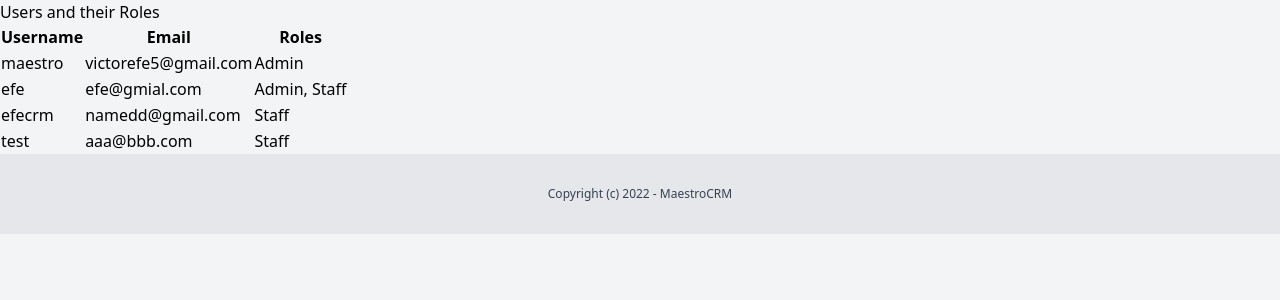
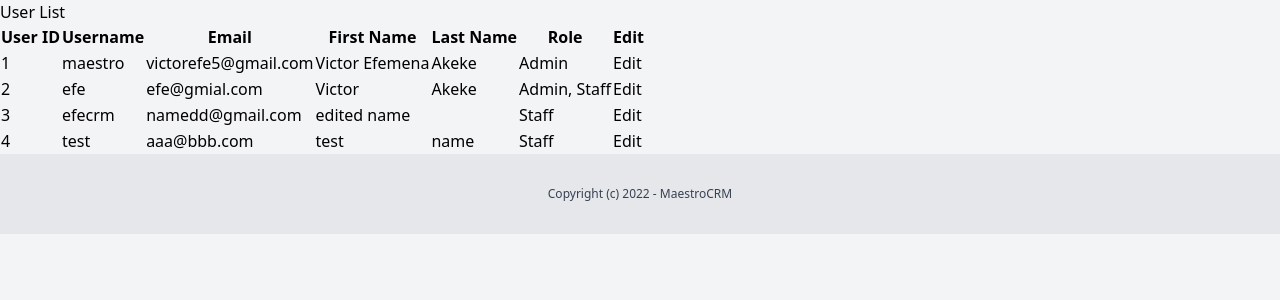
Before and after one commit to flyefe/MaestroCRM, a Django app: page /users/ in a window 1280 px wide. Shown: the part 72-372 px from the top of the page. Run offline with Django 5.2, Linux system fonts and the light colour scheme; a user stored in the database is signed in; data comes from the database, SQL or seed files in the repository; both versions use the stored data as it was after the commit; style sheets or scripts are compiled from the project's sources.

Commit message:
user app engin completed

```diff
--- a/crm/core/templates/core/partials/nav.html
+++ b/crm/core/templates/core/partials/nav.html
@@ -4,12 +4,13 @@
 
 
         {% if request.user.is_authenticated %}
-        <a href="{% url 'users'%}" class="py-2 px-4 text-white">Users</a>
+        <a href="{% url 'user_list'%}" class="py-2 px-4 text-white">Users</a>
+        <a href="{% url 'create_group'%}" class="py-2 px-4 text-white">Add Role</a>
         <a href="{% url 'about'%}" class="py-2 px-4 text-white">About</a>
         <a href="{% url 'logout' %}" class="py-2 px-4 bg-teal-600 rounded-xl text-white">Logout</a>
         {% else %}
         <a href="{% url 'login' %}" class="py-2 px-4 bg-teal-600 rounded-xl text-white">Log In</a>
-        <a href="/" class="py-2 px-4 bg-teal-400 rounded-xl text-white">Sign Up</a>
+        <a href="{% url 'register' %}" class="py-2 px-4 bg-teal-400 rounded-xl text-white">Register</a>
         {% endif %}
     </div>
 </nav>
--- a/crm/crm/urls.py
+++ b/crm/crm/urls.py
@@ -17,13 +17,17 @@ Including another URLconf
 from django.contrib import admin
 from django.urls import path
 from core.views import index, about
-from users.views import login_view,logout_view, users_table
+from users.views import login_view,logout_view, users_table, edit_user, register_user, create_group, users_in_group
 from django.urls import include
 
 urlpatterns = [
     path("", index, name='index'),
     path("about/", about, name='about'),
-    path("users/", users_table, name='users'),
+    path('register/', register_user, name='register'),
+    path("users/", users_table, name='user_list'),
+    path("edit-user/<int:user_id>/", edit_user, name='edit_user'),
+    path("create_role/", create_group, name='create_group'),
+    path('group/<int:group_id>/users/', users_in_group, name='users_in_group'),
     path("accounts/login/", login_view, name='login'),
     path("accounts/logout/", logout_view, name='logout'),
     path("admin/", admin.site.urls),
--- a/crm/users/templates/login.html
+++ b/crm/users/templates/login.html
@@ -1,6 +1,6 @@
 {% extends 'core/base.html' %}
 
-{% block title %}MaestroCRM {% endblock %}
+{% block title %}MaestroCRM Login {% endblock %}
 
 {% block content %}
     <h2>Login</h2>
--- /dev/null
+++ b/crm/users/templates/user_list.html
@@ -0,0 +1,35 @@
+{% extends 'core/base.html' %}
+
+{% block title %}User List{% endblock %}
+
+{% block content %}
+<h2>User List</h2>
+<table>
+    <tr>
+        <th>User ID</th>
+        <th>Username</th>
+        <th>Email</th>
+        <th>First Name</th>
+        <th>Last Name</th>
+        <th>Role</th>
+        <th>Edit</th>
+    </tr>
+    {% for user in user_list %}
+    <tr>
+        <td>{{ user.user_id }}</td>
+        <td>{{ user.username }}</td>
+        <td>{{ user.email }}</td>
+        <td>{{ user.first_name }}</td>
+        <td>{{ user.last_name }}</td>
+        <td>{{ user.roles|join:", " }}</td>
+        <td>
+            {% if user.user_id %}
+            <a href="{% url 'edit_user' user.user_id %}">Edit</a>
+            {% else %}
+            No ID
+            {% endif %}
+        </td>
+    </tr>
+    {% endfor %}
+</table>
+{% endblock %}
--- a/crm/users/templates/users.html
+++ /dev/null
@@ -1,32 +0,0 @@
-{% extends 'core/base.html' %}
-
-{% block title %}Users and Roles{% endblock %}
-
-{% block content %}
-<h1>Users and their Roles</h1>
-
-<table border="1">
-    <thead>
-        <tr>
-            <th>Username</th>
-            <th>Email</th>
-            <th>Roles</th>
-        </tr>
-    </thead>
-    <tbody>
-        {% for user in user_roles %}
-        <tr>
-            <td>{{ user.username }}</td>
-            <td>{{ user.email }}</td>
-            <td>
-                {% if user.roles %}
-                {{ user.roles|join:", " }} <!-- Join roles with commas -->
-                {% else %}
-                No Roles Assigned
-                {% endif %}
-            </td>
-        </tr>
-        {% endfor %}
-    </tbody>
-</table>
-{% endblock %}
--- a/crm/users/views.py
+++ b/crm/users/views.py
@@ -1,4 +1,4 @@
-from django.shortcuts import render, redirect
+from django.shortcuts import render, redirect, get_object_or_404
 
 from django.contrib.auth.forms import AuthenticationForm
 from django.contrib.auth import login, logout, authenticate
@@ -6,26 +6,97 @@ from django.contrib.auth.decorators import login_required
 from django.contrib import messages
 from django.contrib.auth.models import User, Group
 
+from .forms import UserEditForm, RegisterForm, RoleCreationForm
+
 
 # views.py
 
 @login_required
+def users_in_group(request, group_id):
+    group = get_object_or_404(Group, id=group_id)
+    users = group.user_set.all()  # Retrieve all users in the specified group
+
+    context = {
+        'group': group,
+        'users': users
+    }
+    return render(request, 'users_in_group.html', context)
+
+@login_required
+def create_group(request):
+
+    groups = Group.objects.all()
+
+    if request.method == 'POST':
+        form = RoleCreationForm(request.POST)
+        if form.is_valid():
+            form.save()
+            messages.success(request, 'New role created successfully.')
+            return redirect('create_roles')  # Redirect to a page that lists groups or any desired page
+    else:
+        form = RoleCreationForm()
+
+    context = {
+        'form':form,
+        'groups':groups
+    }
+
+    return render(request, 'create_role.html', context)
+
+def register_user(request):
+
+    staff_group = Group.objects.all(name='staff')
+    if request.method == 'POST':
+        form = RegisterForm(request.POST)
+        if form.is_valid():
+            form.save()
+            user.groups.add(staff_group)
+            messages.success(request, 'User registered successfully.')
+            return redirect('user_list')  # Redirect to user list or any desired page
+        else:
+            messages.error(request, 'please correct the errors below.')
+    else:
+        form = RegisterForm()
+
+
+
+    return render(request, 'register.html', {'form': form})
+
+
+@login_required
+def edit_user(request, user_id):
+    user = get_object_or_404(User, id=user_id)
+
+    if request.method == 'POST':
+        form = UserEditForm(request.POST, instance=user)
+        if form.is_valid():
+            form.save()
+            return redirect('user_list')  # Redirect to a page that lists all users or any preferred page
+    else:
+        form = UserEditForm(instance=user)
+
+    return render(request, 'edit_user.html', {'form': form, 'user': user})
+
+@login_required
 def users_table(request):
     users = User.objects.all()  # Fetch all users
-    user_roles = []  # This will hold user data with roles
+    user_list = []  # This will hold user data with roles
 
     for user in users:
         groups = user.groups.all()  # Fetch all roles (groups) for each user
-        user_roles.append({
+        user_list.append({
+            'user_id': user.id,
             'username': user.username,
+            'first_name': user.first_name,
+            'last_name': user.last_name,
             'email': user.email,
             'roles': [group.name for group in groups]  # Add roles (group names)
         })
 
     context = {
-        'user_roles': user_roles
+        'user_list': user_list
     }
-    return render(request, 'users.html', context)
+    return render(request, 'user_list.html', context)
 
 
 @login_required
--- a/z-todo.txt
+++ b/z-todo.txt
@@ -1,7 +1,7 @@
 - Make form add/create roles/group
-- make it possible to edit/Update roles
+- make it possible to edit/Update roles of users
 - make it possible to delet roles
-- make it possible to edit user
+- make it possible to edit users roles
 - make it possible to delete user
 - create user profile (optional)
 
```
Also changed, not shown: crm/users/forms.py (added, +46 -0 lines), crm/users/templates/create_role.html (added, +31 -0 lines), crm/users/templates/edit_user.html (added, +13 -0 lines), crm/users/templates/register.html (added, +26 -0 lines), crm/users/templates/users_in_group.html (added, +33 -0 lines), crm/db.sqlite3.
